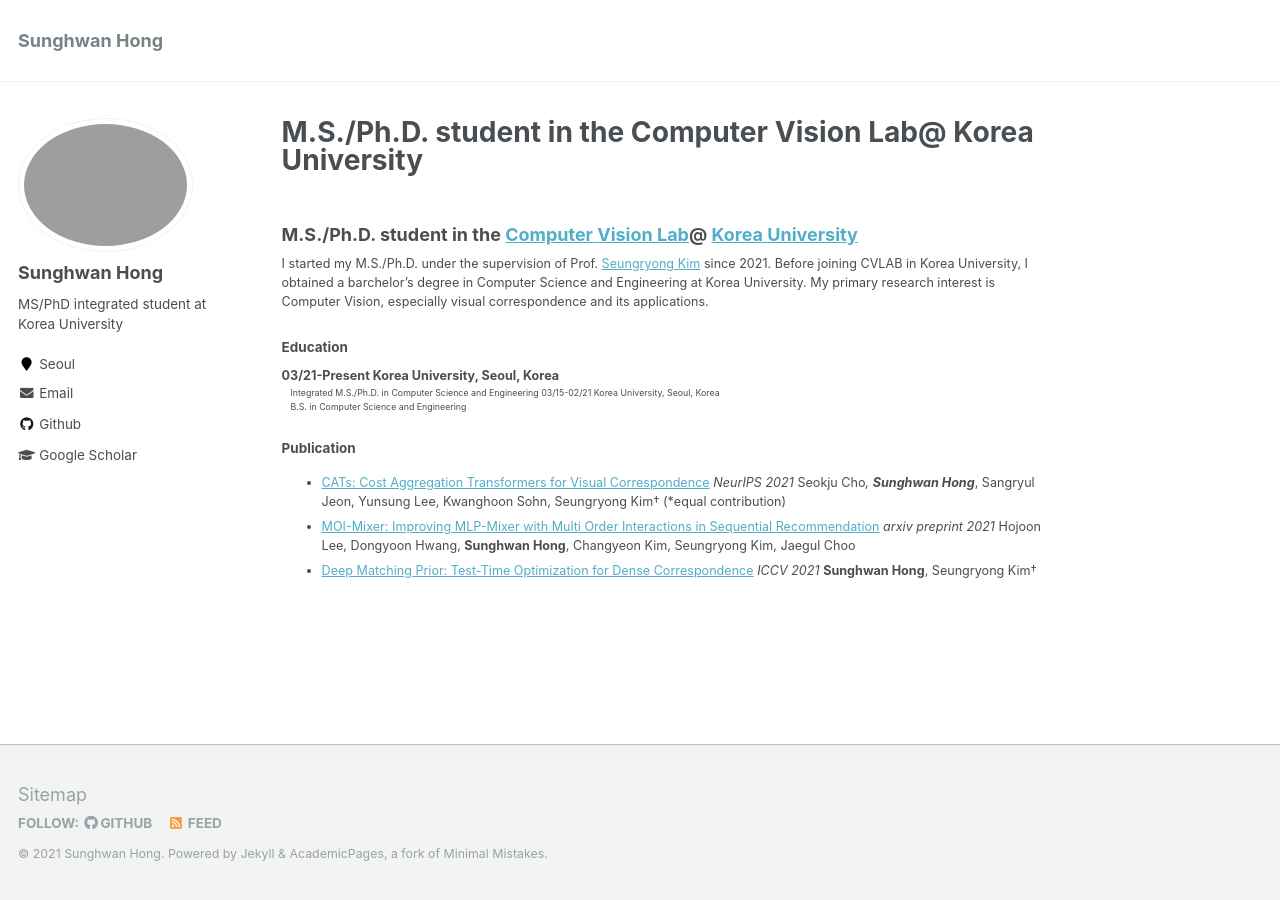
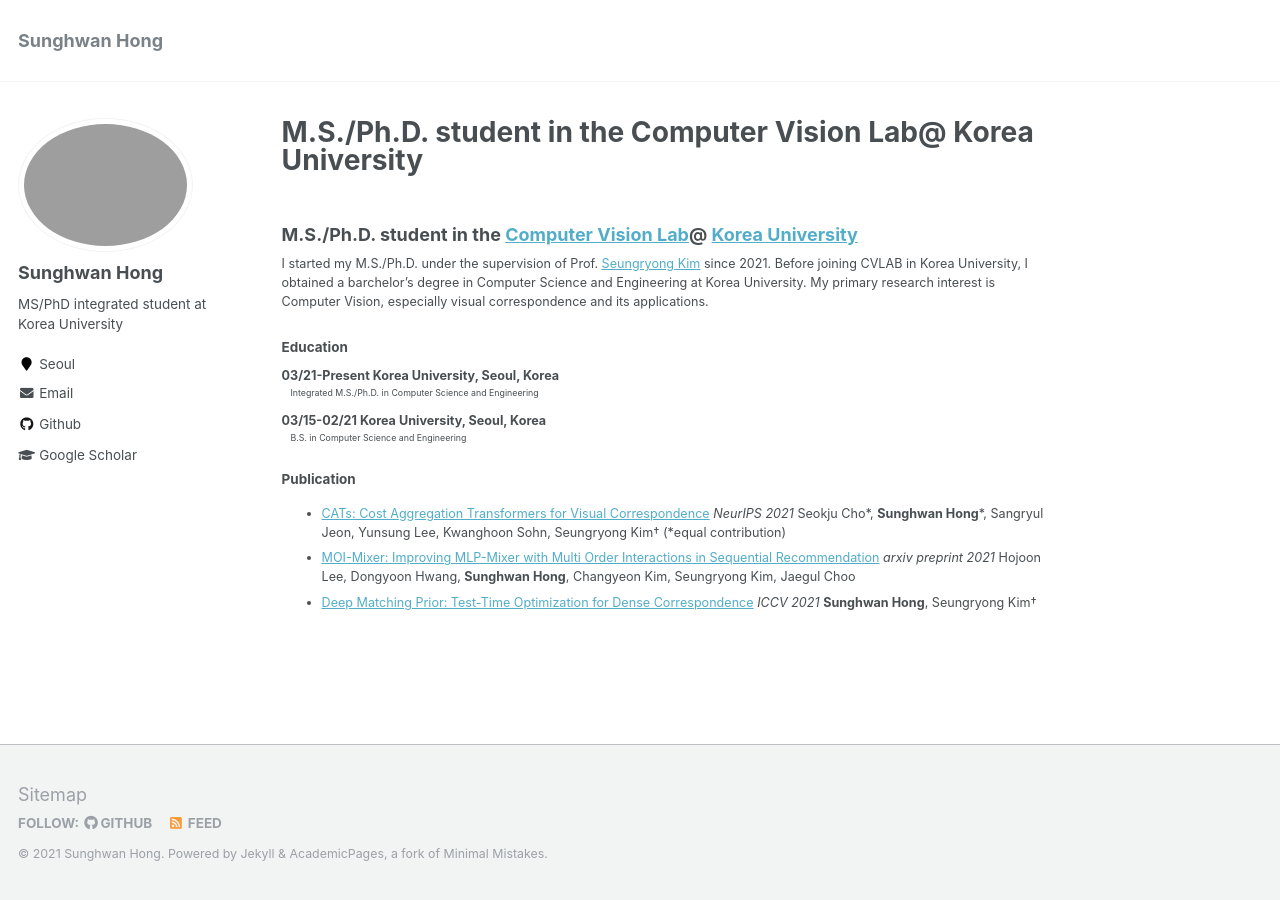
Before and after one commit to jang-1996/jang-1996.github.io, a Jekyll site: the page built from _pages/about.md, in a window 1280 px wide. Built offline with Jekyll 4.4.1, drawn with Linux system fonts in a browser that asks for light colours; our own code applies the rules of GitHub Pages for plain Markdown files.

Commit message:
edit profile

```diff
--- a/_pages/about.md
+++ b/_pages/about.md
@@ -15,13 +15,14 @@
 #### Education
 03/21-Present Korea University, Seoul, Korea
 :   Integrated M.S./Ph.D. in Computer Science and Engineering
+
 03/15-02/21 Korea University, Seoul, Korea
 :   B.S. in Computer Science and Engineering
 
 #### Publication
 
 * [CATs: Cost Aggregation Transformers for Visual Correspondence](https://arxiv.org/abs/2106.03090) _NeurIPS 2021_
-  Seokju Cho*, **Sunghwan Hong***, Sangryul Jeon, Yunsung Lee, Kwanghoon Sohn, Seungryong Kim† (*equal contribution)
+  Seokju Cho\*, **Sunghwan Hong**\*, Sangryul Jeon, Yunsung Lee, Kwanghoon Sohn, Seungryong Kim† (*equal contribution)
 * [MOI-Mixer: Improving MLP-Mixer with Multi Order Interactions in Sequential Recommendation](https://arxiv.org/abs/2108.07505) _arxiv preprint 2021_
   Hojoon Lee, Dongyoon Hwang, **Sunghwan Hong**, Changyeon Kim, Seungryong Kim, Jaegul Choo
 * [Deep Matching Prior: Test-Time Optimization for Dense Correspondence](https://arxiv.org/abs/2106.03090) _ICCV 2021_
```
